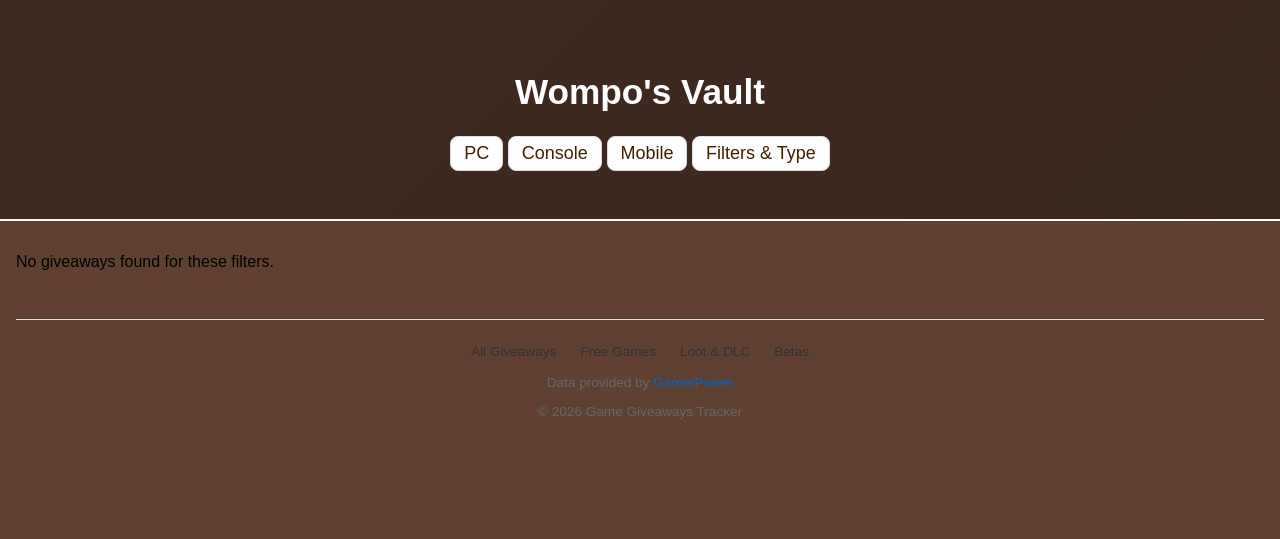
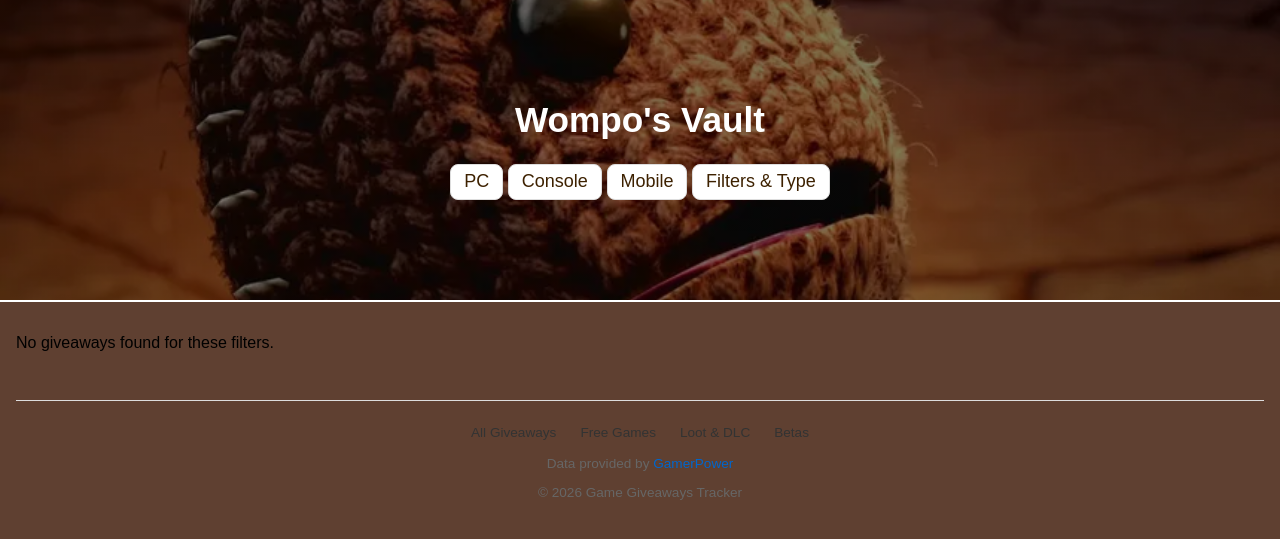
Before and after one commit to RyanChungOntariotechu/womposvault, a Flask app: page / in a window 1280 px wide. Shown: the top 539 px of the page. Run offline with Flask 3, Linux system fonts and the light colour scheme; data that the repository does not hold is empty.

Commit message:
Added cover image

```diff
--- a/static/style.css
+++ b/static/style.css
@@ -9,13 +9,19 @@ body {
 h1 {
     text-align: center;
     color:white;
+    padding-top:100px;
 }
 
 .cover {
-    background: linear-gradient(135deg, rgb(63, 42, 33),rgb(59, 40, 31));
+    background-image:
+        linear-gradient(rgba(0, 0, 0, 0.5), rgba(0, 0, 0, 0.5)),
+        url('./images/sackboy.webp');
+    background-repeat: no-repeat;
     color: white;
+    background-size: cover;
+    height:300px;
+    background-position: center;
     text-align: center;
-    padding: 3rem 1rem 2rem;
     margin: -2rem -1rem 2rem;  /* pulls it edge-to-edge, overriding body's default margin/padding */
     border-bottom: 2px solid white;
 }
@@ -106,7 +112,7 @@ h1 {
 }
 .giveaway-grid {
     display: grid;
-    grid-template-columns: repeat(4, 1fr);
+    grid-template-columns: repeat(3, 1fr);
     gap: 1rem;
     justify-content: center;
 
--- a/templates/index.html
+++ b/templates/index.html
@@ -12,7 +12,6 @@
         <div class="dropdown">
         <button class="dropbtn">PC</button>
             <div class="dropdown-content">
-                <a href="/">All</a>
                 <a href="/?platform=pc">PC</a>
                 <a href="/?platform=steam">Steam</a>
                 <a href="/?platform=epic-games-store">Epic Games Store</a>
```
Also changed, not shown: main.py (line endings or trailing spaces), static/images/sackboy.webp (added).
